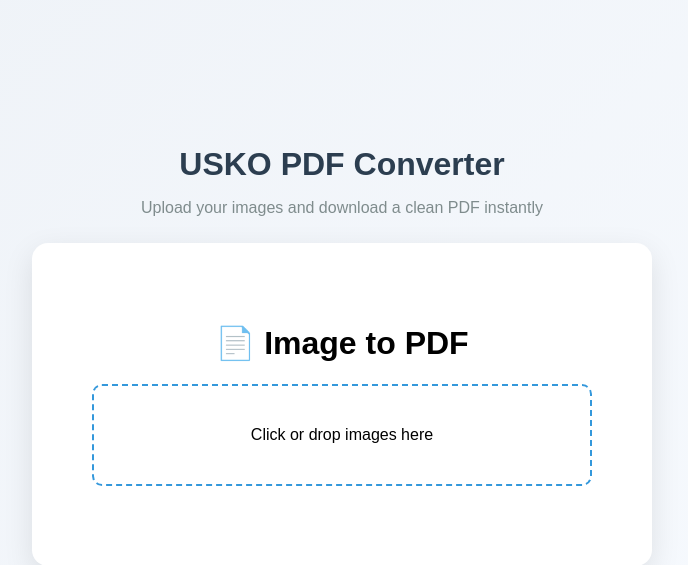
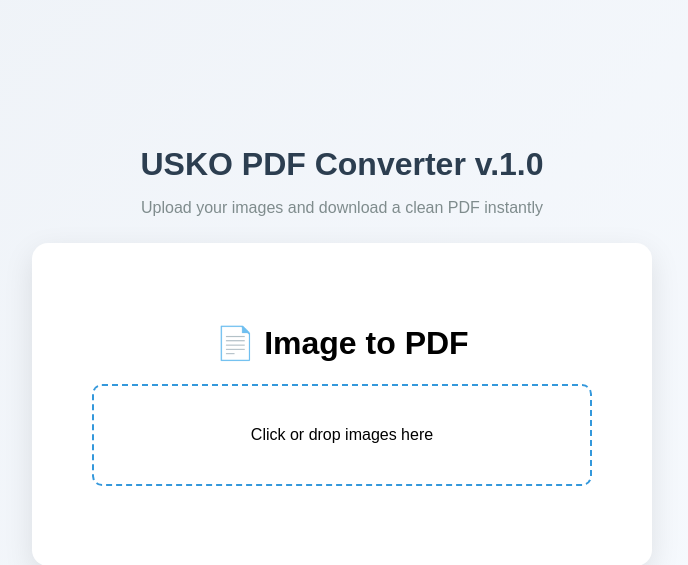
Before and after one commit to tomahawksmail/Image-to-PDF-converter, a Flask app: page / in a window 1280 px wide. Shown: the top 565 px of the page, without its empty margins (298-986 px from the left). Run offline with Flask 3, Linux system fonts and the light colour scheme.

Commit message:
init commit

```diff
--- a/templates/index.html
+++ b/templates/index.html
@@ -8,7 +8,7 @@
 <body>
 
 <div class="hero">
-    <h1>USKO PDF Converter</h1>
+    <h1>USKO PDF Converter v.1.0</h1>
 
     <p>Upload your images and download a clean PDF instantly</p>
 </div>
```
